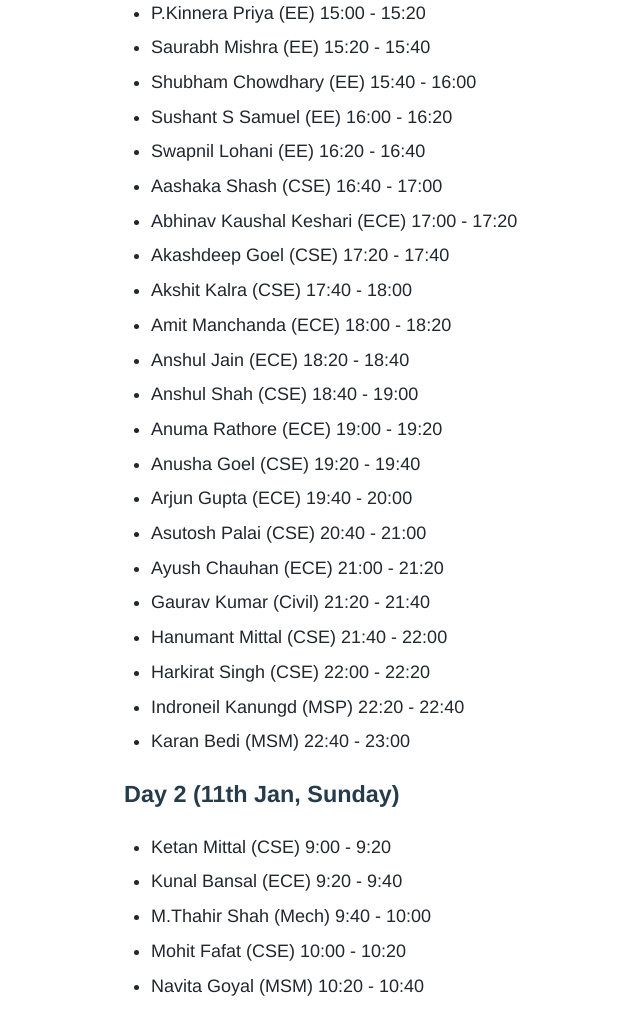
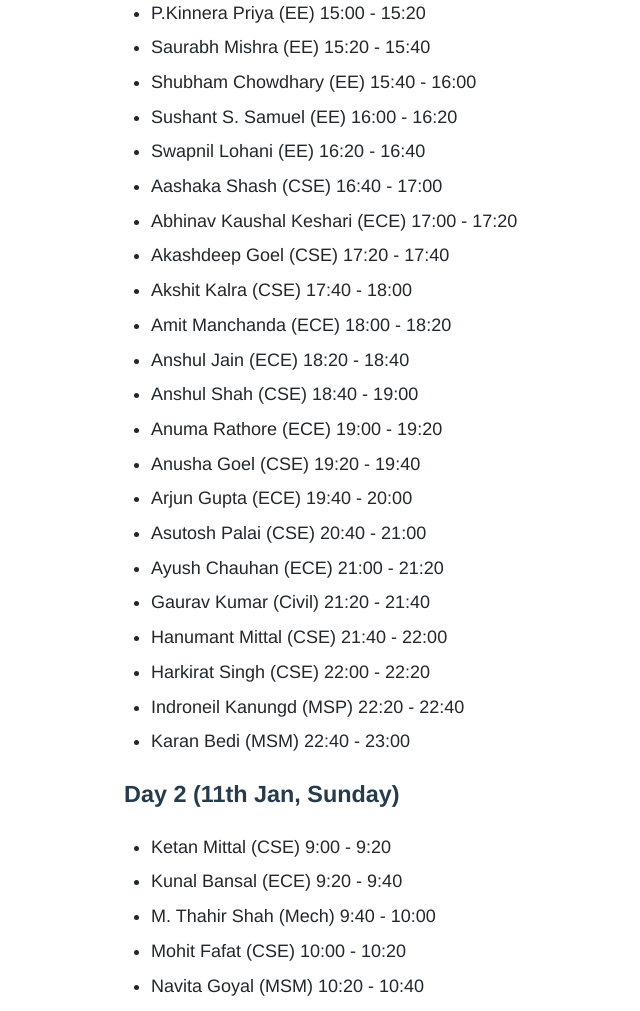
Before and after one commit to sdslabs/sdslabs.github.com, a Jekyll site: the page built from _posts/2015/2015-01-10-recruitment-shortlist.md, in a window 1280 px wide and 1400 px high, scrolled down 985 px. Shown: the part 153-1164 px from the top of the window, without its empty margins (250-890 px from the left). Built offline with Jekyll 4.4.1, drawn with Linux system fonts in a browser that asks for light colours; some web fonts are replaced; Markdown is read by kramdown in place of the engine named in the settings; comment, search, counter and statistics services are not loaded; some of the changed text lies outside the part shown.

Commit message:
Adds punctuation in names.

```diff
--- a/_posts/2015/2015-01-10-recruitment-shortlist.md
+++ b/_posts/2015/2015-01-10-recruitment-shortlist.md
@@ -29,7 +29,7 @@ The following students have been shortlisted for the interview round of SDSLabs
 * P.Kinnera Priya (EE) 15:00 - 15:20
 * Saurabh Mishra (EE) 15:20 - 15:40
 * Shubham Chowdhary (EE) 15:40 - 16:00
-* Sushant S Samuel (EE) 16:00 - 16:20
+* Sushant S. Samuel (EE) 16:00 - 16:20
 * Swapnil Lohani (EE) 16:20 - 16:40
 * Aashaka Shash (CSE) 16:40 - 17:00
 * Abhinav Kaushal Keshari (ECE) 17:00 - 17:20
@@ -53,7 +53,7 @@ The following students have been shortlisted for the interview round of SDSLabs
 
 * Ketan Mittal (CSE) 9:00 - 9:20
 * Kunal Bansal (ECE) 9:20 - 9:40
-* M.Thahir Shah (Mech) 9:40 - 10:00
+* M. Thahir Shah (Mech) 9:40 - 10:00
 * Mohit Fafat (CSE) 10:00 - 10:20
 * Navita Goyal (MSM) 10:20 - 10:40
 * Nikhil Sheoran (CSE) 10:40 - 11:00
```
Also changed, not shown: other parts of _posts/2015/2015-01-10-recruitment-shortlist.md (+2 -2 lines).
